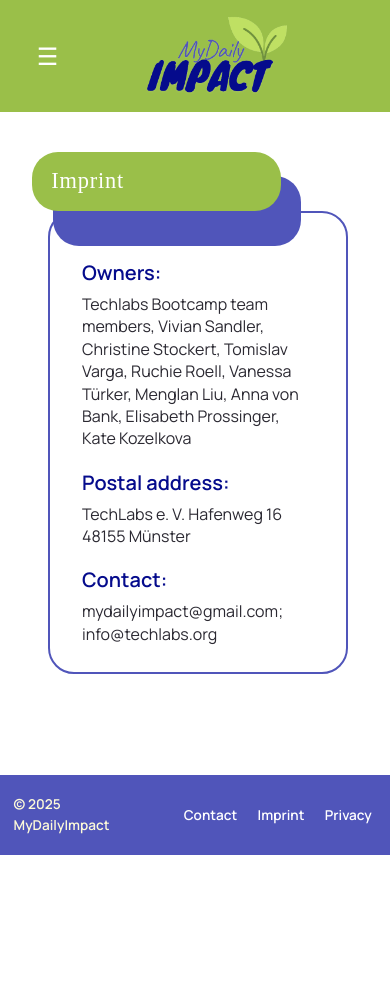
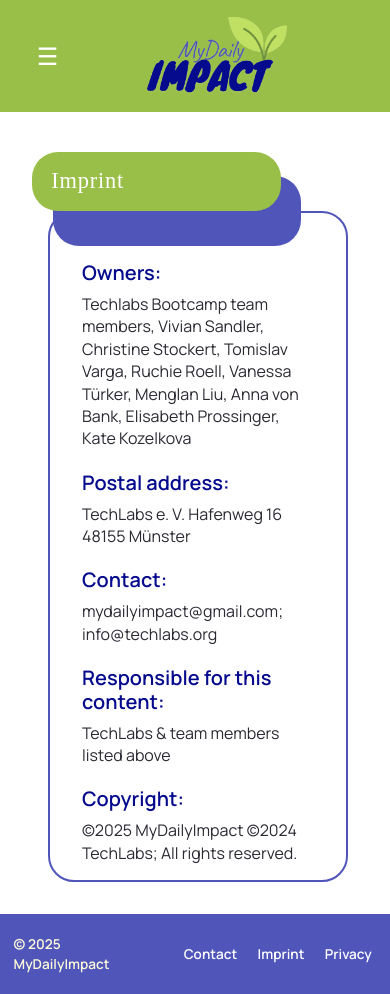
Before and after one commit to TechLabs-Remote-Bootcamp/WS24-MyDailyImpact, a React (Vite) app in the folder mdi-react/: page /imprint in a window 390 px wide. Before the commit the page ends 855 px from the top, so only its background shows below. Built offline with nearby package versions, Linux system fonts and the light colour scheme; a web font is replaced by a local one.

Commit message:
fix: responsiveness

```diff
--- a/mdi-react/src/App.scss
+++ b/mdi-react/src/App.scss
@@ -1,6 +1,13 @@
 @use "./styles/colors.scss" as *;
 @use "./styles/fonts.scss" as *;
 @use "./custom.scss" as *;
+
+html,
+body {
+  height: 100%;
+  margin: 0;
+  padding: 0;
+}
 
 .head {
   position: sticky;
@@ -14,7 +21,6 @@
     margin: 0 auto;
     display: grid;
     grid-template-rows: auto 1fr auto;
-    // grid-template-columns: 100vw;   //This was causing horizontal scroll bar!
     grid-template-areas:
       "header"
       "content"
@@ -68,12 +74,10 @@ header {
   .content {
     grid-area: vertical-content;
     min-height: 0;
-    // width: 100%;
   }
 
   .foot {
     grid-area: mobile-footer;
     align-self: end;
-    // width: 100%;
   }
 }
--- a/mdi-react/src/components/pages/ContactUs/RC_contactUs.jsx
+++ b/mdi-react/src/components/pages/ContactUs/RC_contactUs.jsx
@@ -6,6 +6,7 @@ export default function RC_contactUs() {
     <>
       <ColoredContainers h2Text="Contact Us" h3Text="">
         <div className={styles["contact-us-container"]}>
+          <div className={styles["contact-us-text"]}>
             <h5>Do you have:</h5>
             <ul className={styles["contact-us-list"]}>
               <li>Recommendations on how to improve our app?</li>
@@ -23,6 +24,7 @@ export default function RC_contactUs() {
             </p>
             <p>Looking forward to hearing from you! 🌱</p>
           </div>
+        </div>
       </ColoredContainers>
     </>
   );
--- a/mdi-react/src/components/pages/ContactUs/RC_contactUs.module.scss
+++ b/mdi-react/src/components/pages/ContactUs/RC_contactUs.module.scss
@@ -3,6 +3,15 @@
 
 .contact-us-container {
   margin-top: 1rem;
+  width: 100%;
+
+  .contact-us-text {
+    font-size: 1rem;
+    max-height: 38rem;
+    padding-right: 0.8em;
+    height: auto;
+    width: 100%;
+  }
 
   h5 {
     font-weight: 700;
--- a/mdi-react/src/components/pages/Imprint/RC_imprint.jsx
+++ b/mdi-react/src/components/pages/Imprint/RC_imprint.jsx
@@ -5,6 +5,7 @@ export default function RC_imprint() {
   return (
     <ColoredContainers h2Text="Imprint" h3Text="">
       <div className={styles["imprint-container"]}>
+        <div className={styles["imprint-text"]}>
           <h5>Owners: </h5>
           <p>
             Techlabs Bootcamp team members, Vivian Sandler, Christine Stockert,
@@ -23,12 +24,13 @@ export default function RC_imprint() {
           <h5>Copyright: </h5>
           <p>
             &copy;2025 MyDailyImpact &copy;2024 TechLabs; All rights reserved.
-          Text, images, graphics, sounds, animations and videos as well as their
-          arrangement on the website are protected by copyright and other
-          protective laws. The content of this website may not be copied,
-          distributed, modified, or made accessible to thrid parties for
-          commercial purposes.
+            Text, images, graphics, sounds, animations and videos as well as
+            their arrangement on the website are protected by copyright and
+            other protective laws. The content of this website may not be
+            copied, distributed, modified, or made accessible to thrid parties
+            for commercial purposes.
           </p>
+        </div>
       </div>
     </ColoredContainers>
   );
--- a/mdi-react/src/components/pages/Imprint/RC_imprint.module.scss
+++ b/mdi-react/src/components/pages/Imprint/RC_imprint.module.scss
@@ -3,11 +3,14 @@
 
 .imprint-container {
   margin: 1rem 1rem 0;
-  font-size: 1rem;
-  max-height: 25rem;
-  overflow-y: scroll;
-  padding-right: 0.8em;
 
+  .imprint-text {
+    font-size: 1rem;
+    max-height: 38rem;
+    overflow-y: scroll;
+    padding-right: 0.8em;
+    height: auto;
+  }
   h5 {
     font-weight: 600;
     color: $primary;
--- a/mdi-react/src/components/pages/Privacy/RC_privacy.module.scss
+++ b/mdi-react/src/components/pages/Privacy/RC_privacy.module.scss
@@ -11,7 +11,7 @@
 
   .privacy-text {
     font-size: 1rem;
-    max-height: 25rem;
+    max-height: 35rem;
     overflow-y: scroll;
     padding-right: 0.8em;
 
```
Lines whose indentation alone changed are shown as unchanged.
